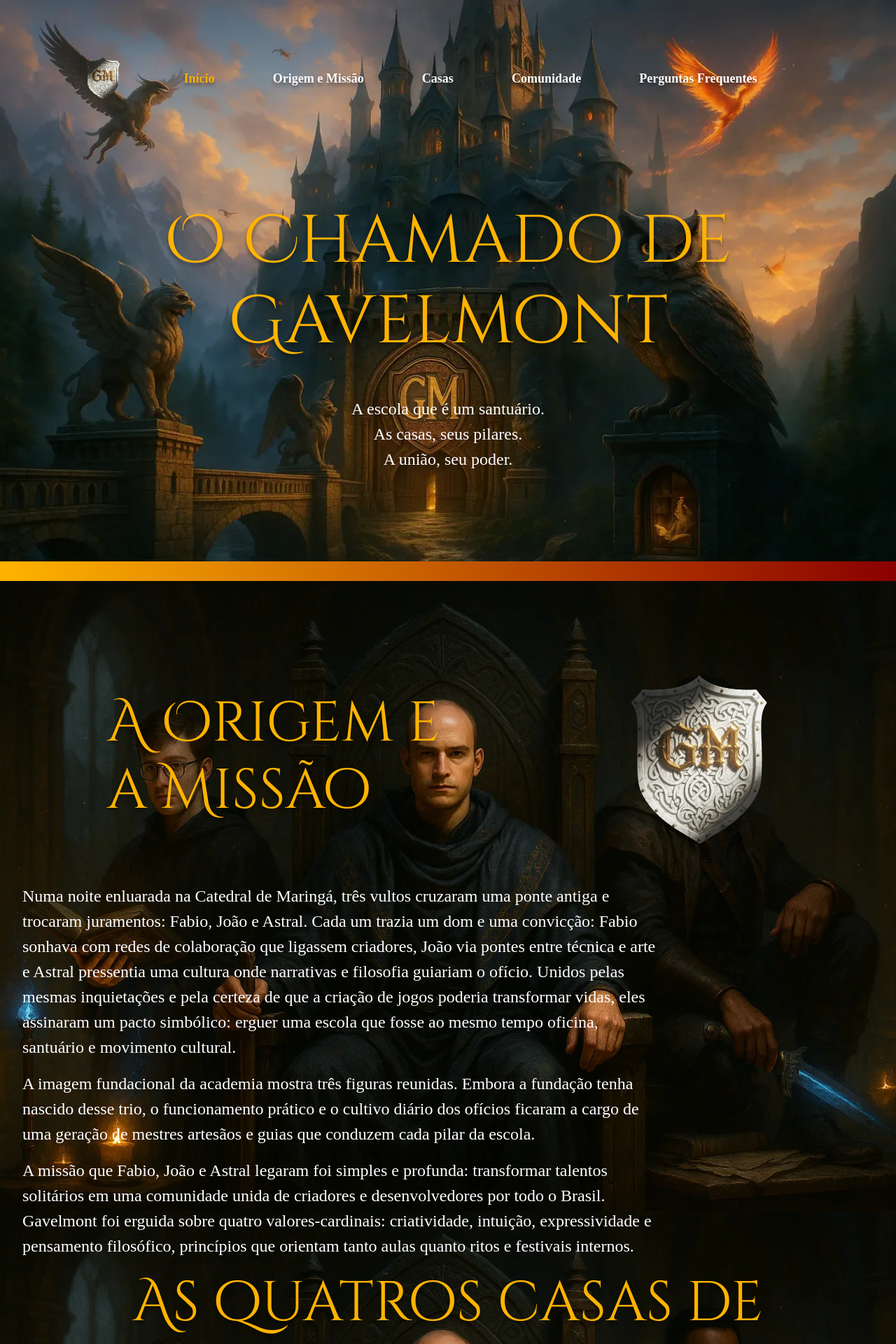
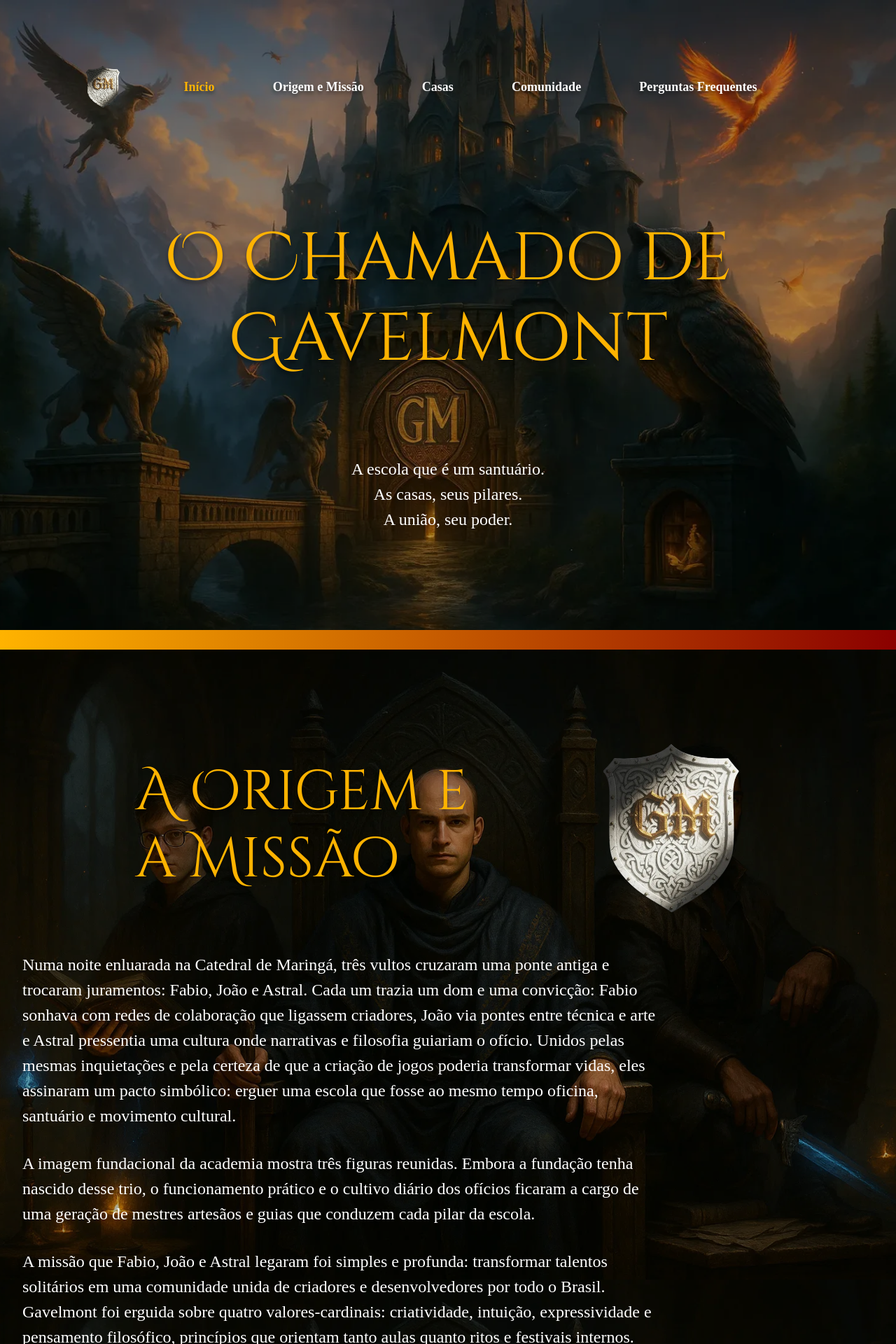
Before and after one commit to gavelmont/gavelmont.com.br, a Jekyll site: the page built from index.html, in a window 1280 px wide. Shown: the top 1920 px of the page at 70% size. Built offline with Jekyll 4.4.1, drawn with Linux system fonts in a browser that asks for light colours.

Commit message:
transições e melhorias no fundo

```diff
--- a/_includes/head.html
+++ b/_includes/head.html
@@ -30,11 +30,13 @@
 
     <!-- Libraries -->
     <link rel="stylesheet" href="{{ site.baseurl }}/assets/css/main.css">
+    <link href="https://unpkg.com/aos@2.3.1/dist/aos.css" rel="stylesheet">
+    <script src="https://unpkg.com/aos@2.3.1/dist/aos.js"></script>
 
     <!-- Bootstrap -->
     <link rel="stylesheet" href="/assets/libs/bootstrap/bootstrap.min.css">
     <script src="/assets/libs/bootstrap/bootstrap.min.js"></script>
 
     <!-- Main -->
-    <script src="/assets/js/main.js"></script>
+    <script src="/assets/js/main.js" defer></script>
 </head>
--- a/assets/css/main.css
+++ b/assets/css/main.css
@@ -31,9 +31,20 @@
 }
 
 div {
+    position: relative;
     background-size: cover !important;
     background-attachment: fixed !important;
-    background-position-x: center !important;
+    background-position: center !important;
+    z-index: 0;
+}
+
+div::before {
+    content: "";
+    position: absolute;
+    inset: 0;
+    background: inherit;
+    filter: brightness(0.7);
+    z-index: -1;
 }
 
 h1, h2 {
@@ -53,6 +64,7 @@
 p {
     font-family: gazpacho,serif;
     font-size: 24px;
+    margin-bottom: 2rem !important;
 }
 
 h3 {
@@ -85,3 +97,20 @@
 .text-shadow {
     text-shadow: var(--text-shadow);
 }
+
+.button-join {
+    padding: 3px;
+    border: 4px double #FFFFFF;
+    background: repeat padding-box border-box 0% 0% / auto auto scroll linear-gradient(180deg, #D89D08 0%, #ff9900 100%);
+}
+
+.button-join:hover {
+    color: black !important;
+    background: #FFFFFF;
+    border: 3px double rgb(11, 47, 91);
+}
+
+.py-10 {
+    padding-top: 10rem !important;
+    padding-bottom: 10rem !important;
+}
--- a/assets/js/main.js
+++ b/assets/js/main.js
@@ -1,3 +1,8 @@
+AOS.init({
+    duration: 1000,
+    delay: 200,
+});
+
 /**
  * @param {string} url
  * @returns {object}
--- a/index.html
+++ b/index.html
@@ -18,9 +18,9 @@
 
 <main class="bg-black">
     <!-- Início -->
-    <div id="inicio" style="background: url('/assets/img/castelo-1.webp');">
+    <div id="inicio" class="d-flex flex-column align-items-center justify-content-evenly" style="background: url('/assets/img/castelo-1.webp'); min-height: 100vh;">
         <!-- Header -->
-        <div class="w-100 my-5 d-inline-flex justify-content-evenly align-items-center">
+        <div data-aos="fade-down" class="w-100 my-5 d-inline-flex justify-content-evenly align-items-center">
             <img src="/assets/img/brasao.webp" alt="Brasão" style="width: 64px;">
             {% for item in page.header_menu %}
             <a href="{{ item.url }}"
@@ -32,20 +32,20 @@
             <div></div>
         </div>
 
-        <h1 class="text-center my-5 pt-5">O Chamado de Gavelmont</h1>
-        <p class="text-center my-5 pb-5">A escola que é um santuário.<br> As casas, seus pilares.<br> A união, seu poder.</p>
+        <h1 class="text-center my-5 pt-5" data-aos="fade-up">O Chamado de Gavelmont</h1>
+        <p class="text-center my-5 pb-5" data-aos="fade-up">A escola que é um santuário.<br> As casas, seus pilares.<br> A união, seu poder.</p>
     </div>
 
     <hr>
 
     <!-- Origem e Missão -->
     <div id="origem-e-missao" style="background: url('/assets/img/bruxos.webp');">
-        <div class="my-5 pt-5 w-100 d-inline-flex align-items-center justify-content-around">
-            <h2>A Origem e<br> a Missão</h2>
-            <img src="/assets/img/brasao.webp" alt="Brasão" style="height: 256px;">
+        <div class="my-5 pt-5 w-100 d-inline-flex align-items-center justify-content-evenly">
+            <h2 data-aos="fade-up">A Origem e<br> a Missão</h2>
+            <img data-aos="fade-up" src="/assets/img/brasao.webp" alt="Brasão" style="height: 256px;">
         </div>
-        <div class="w-75">
-            <p>
+        <div class="w-75 pb-5">
+            <p data-aos="fade-up">
                 Numa noite enluarada na Catedral de Maringá, três vultos cruzaram uma ponte antiga
                 e trocaram juramentos: Fabio, João e Astral. Cada um trazia um dom e uma convicção:
                 Fabio sonhava com redes de colaboração que ligassem criadores, João via pontes entre
@@ -54,12 +54,12 @@
                 eles assinaram um pacto simbólico: erguer uma escola que fosse ao mesmo tempo oficina,
                 santuário e movimento cultural.
             </p>
-            <p>
+            <p data-aos="fade-up">
                 A imagem fundacional da academia mostra três figuras reunidas. Embora a fundação tenha nascido desse trio,
                 o funcionamento prático e o cultivo diário dos ofícios ficaram a cargo de uma geração de mestres artesãos
                 e guias que conduzem cada pilar da escola.
             </p>
-            <p>
+            <p data-aos="fade-up">
                 A missão que Fabio, João e Astral legaram foi simples e profunda: transformar talentos solitários
                 em uma comunidade unida de criadores e desenvolvedores por todo o Brasil.
                 Gavelmont foi erguida sobre quatro valores-cardinais: criatividade, intuição, expressividade
@@ -67,23 +67,23 @@
             </p>
         </div>
 
-        <h2 class="text-center">As quatros casas de Gavelmont</h2>
-        <p class="text-center">
+        <h2 data-aos="fade-up" class="text-center my-5 pt-5">As quatros casas de Gavelmont</h2>
+        <p data-aos="fade-up" class="text-center">
             Com a visão dos fundadores firmada, os mestres transformaram os pilares em casas:
             agrupamentos rituais que organizam aprendizado, tributos e provações.
             Cada casa foi encabeçada por um dos mestres e incorporou um símbolo e um ethos próprios.
         </p>
-        <p class="text-center mb-0">
-            <a target="_blank" href="{{ page.discord_link }}">JUNTE-SE À NOSSA COMUNIDADE</a>
+        <p data-aos="zoom-in" class="text-center my-5 py-5">
+            <a class="button-join py-4 px-5" target="_blank" href="{{ page.discord_link }}">JUNTE-SE À NOSSA COMUNIDADE</a>
         </p>
     </div>
 
     <hr>
 
     <!-- Casas -->
-    <div id="casas" style="background: url('/assets/img/arkanum.webp');">
-        <h2>CASA ARKANUM</h2>
-        <p class="mb-0">
+    <div id="casas" class="py-10" style="background: url('/assets/img/arkanum.webp');">
+        <h2 class="mb-5" data-aos="fade-up">CASA ARKANUM</h2>
+        <p data-aos="fade-up">
             Arkanum é o refúgio dos artífices da ordem, onde o código se torna magia e a lógica, um oráculo.
             Seus aprendizes não apenas constroem sistemas, mas tecem o próprio tecido da realidade do jogo.
             A coruja mecânica, seu emblema, simboliza a visão que perfura as camadas da engenharia,
@@ -92,9 +92,11 @@
         </p>
     </div>
 
-    <div style="background: url('/assets/img/sonori.webp');">
-        <h2>CASA SONORI</h2>
-        <p class="mb-0">
+    <hr>
+
+    <div class="py-10" style="background: url('/assets/img/sonori.webp');">
+        <h2 class="mb-5" data-aos="fade-up">CASA SONORI</h2>
+        <p data-aos="fade-up">
             Sonori é o santuário daqueles que dão voz ao mundo, moldando as emoções com o poder do som.
             Aqui, os murmúrios de uma floresta, a canção de uma espada em combate e a sinfonia de um
             momento de triunfo são todos partituras a serem orquestradas. O grifo cantor, seu símbolo,
@@ -102,9 +104,11 @@
         </p>
     </div>
 
-    <div style="background: url('/assets/img/illustrae.webp');">
-        <h2>CASA ILLUSTRAE</h2>
-        <p class="mb-0">
+    <hr>
+
+    <div class="py-10" style="background: url('/assets/img/illustrae.webp');">
+        <h2 class="mb-5" data-aos="fade-up">CASA ILLUSTRAE</h2>
+        <p data-aos="fade-up">
             Illustrae é o ateliê dos olhos, o lar dos criadores de visões. A fênix de tinta, seu emblema,
             representa a eterna renovação criativa. Pois para cada projeto, uma velha ideia deve morrer
             para que uma nova possa renascer em cores e formas vibrantes.
@@ -113,9 +117,11 @@
         </p>
     </div>
 
-    <div style="background: url('/assets/img/narrath.webp');">
-        <h2>CASA NARRATH</h2>
-        <p class="mb-0">
+    <hr>
+
+    <div class="py-10" style="background: url('/assets/img/narrath.webp');">
+        <h2 class="mb-5" data-aos="fade-up">CASA NARRATH</h2>
+        <p data-aos="fade-up">
             Narrath é a biblioteca viva onde as histórias se entrelaçam e os mitos são moldados.
             O dragão bibliotecário, seu guardião, não apenas vela por manuscritos antigos,
             mas também por novos enredos que aguardam ser contados.
@@ -127,25 +133,26 @@
     <hr>
 
     <!-- Comunidade -->
-    <div id="comunidade" style="background: url('/assets/img/castelo-2.webp');">
-        <h2 class="text-center">O Santuário de Gavelmont</h2>
-        <p class="text-center">
+    <div class="py-5" id="comunidade" style="background: url('/assets/img/castelo-2.webp');">
+        <h2 data-aos="fade-up" class="text-center mt-5 pt-5">O Santuário de Gavelmont</h2>
+        <p data-aos="fade-up" class="text-center my-5 pb-5">
             O castelo de Gavelmont ergue-se sobre uma elevação onde a ponte se curva como arco de convocação.
             É ao mesmo tempo arquitetura e símbolo: salões para prática, torres de criação,
             jardins de protótipos e bibliotecas vivas. Apenas quem segue o "caminho estreito da luz"
             percebe a ponte e atravessa para os salões do interior.
         </p>
 
-        <p class="text-center mb-0">
-            <a target="_blank" href="{{ page.discord_link }}">JUNTE-SE À NOSSA COMUNIDADE</a>
+        <p data-aos="fade-up" class="text-center mb-5 pb-5">
+            <a class="button-join py-4 px-5" target="_blank" href="{{ page.discord_link }}">JUNTE-SE À NOSSA COMUNIDADE</a>
         </p>
     </div>
 
     <hr>
 
     <!-- Perguntas Frequentes -->
-    <div id="perguntas-frequentes" style="background: url('/assets/img/biblioteca.webp');">
-        <h2 class="text-center">PERGUNTAS FREQUENTES</h2>
+    <div id="perguntas-frequentes" class="py-5" style="background: url('/assets/img/biblioteca.webp');">
+        <h2 data-aos="fade-up" class="text-center my-5 py-5">PERGUNTAS FREQUENTES</h2>
+        <div data-aos="fade-up" class="mb-5">
             <h3>01. Como a Gavelmont foi fundada e qual a sua missão?</h3>
             <p>
                 A Gavelmont foi fundada em Santa Catarina por três figuras: Fabio, João e Astral,
@@ -155,6 +162,8 @@
                 A escola é erguida sobre quatro valores principais:
                 criatividade, intuição, expressividade e pensamento filosófico.
             </p>
+        </div>
+        <div data-aos="fade-up" class="mb-5">
             <h3>02. O que são as Casas de Gavelmont e como elas são estruturadas?</h3>
             <p>
                 As Casas de Gavelmont são agrupamentos rituais criados pelos Mestres da escola
@@ -165,6 +174,8 @@
                 A Casa Illustrae, sob a liderança de Guilherme, é a oficina de concept artists e ilustradores.
                 Por fim, a Casa Narrath, liderada por Lucas, é o lar dos contadores de histórias e dramaturgos.
             </p>
+        </div>
+        <div data-aos="fade-up" class="mb-5">
             <h3>03. Quais desafios os aprendizes podem esperar em Gavelmont?</h3>
             <p class="mb-0">
                 Os aprendizes de Gavelmont enfrentam desafios projetados para testar suas habilidades,
@@ -175,14 +186,15 @@
                 pelos próprios Fundadores através de rituais.
             </p>
         </div>
+    </div>
 
     <hr>
 
     <!-- Footer -->
-    <div class="d-inline-flex" style="background: url('/assets/img/castelo-3.webp'); background-size: contain !important; background-position: bottom;">
-        <div class="col-8">
-            <h3>GAVELMONT ACADEMY</h3>
-            <p>
+    <div class="d-inline-flex py-5" style="background: url('/assets/img/castelo-3.webp'); background-size: contain !important; background-position: bottom;">
+        <div data-aos="fade" class="col-8">
+            <h3 data-aos="fade">GAVELMONT ACADEMY</h3>
+            <p class="mb-5">
                 Nascida do juramento de três fundadores, a Gavelmont é uma escola e um movimento cultural.
                 Nossa missão é transformar talentos solitários em uma comunidade unida de criadores de jogos.
                 Erguida sobre valores como criatividade e pensamento filosófico, somos um farol que guia
@@ -190,7 +202,7 @@
             </p>
             <p>Gavelmont © Copyright 2025 — Todos os direitos reservados</p>
         </div>
-        <div class="col-4 d-flex flex-column">
+        <div data-aos="fade" class="col-4 d-flex flex-column">
             <h3>LINKS RÁPIDOS</h3>
             {% for item in page.header_menu %}
                 <a href="{{ item.url }}">{{ item.name }}</a>
@@ -198,3 +210,6 @@
         </div>
     </div>
 </main>
+
+<script>
+</script>
```
Lines whose indentation alone changed are shown as unchanged.
